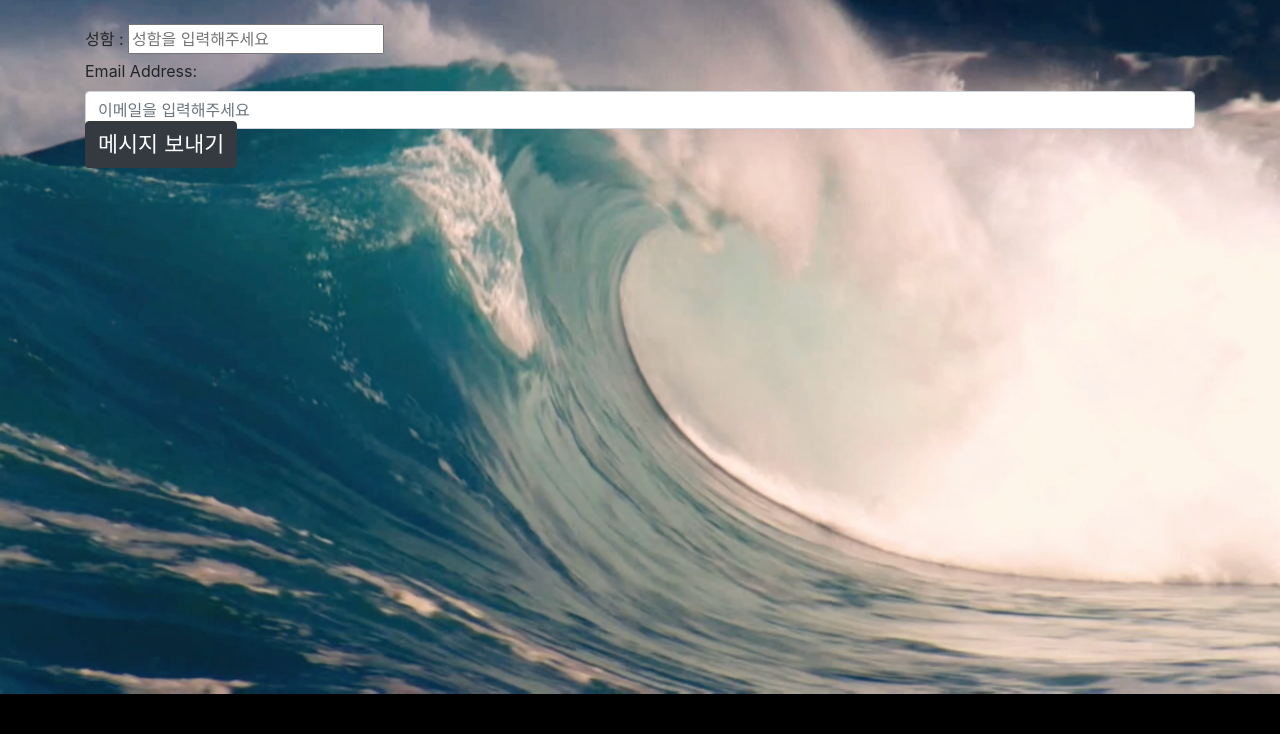
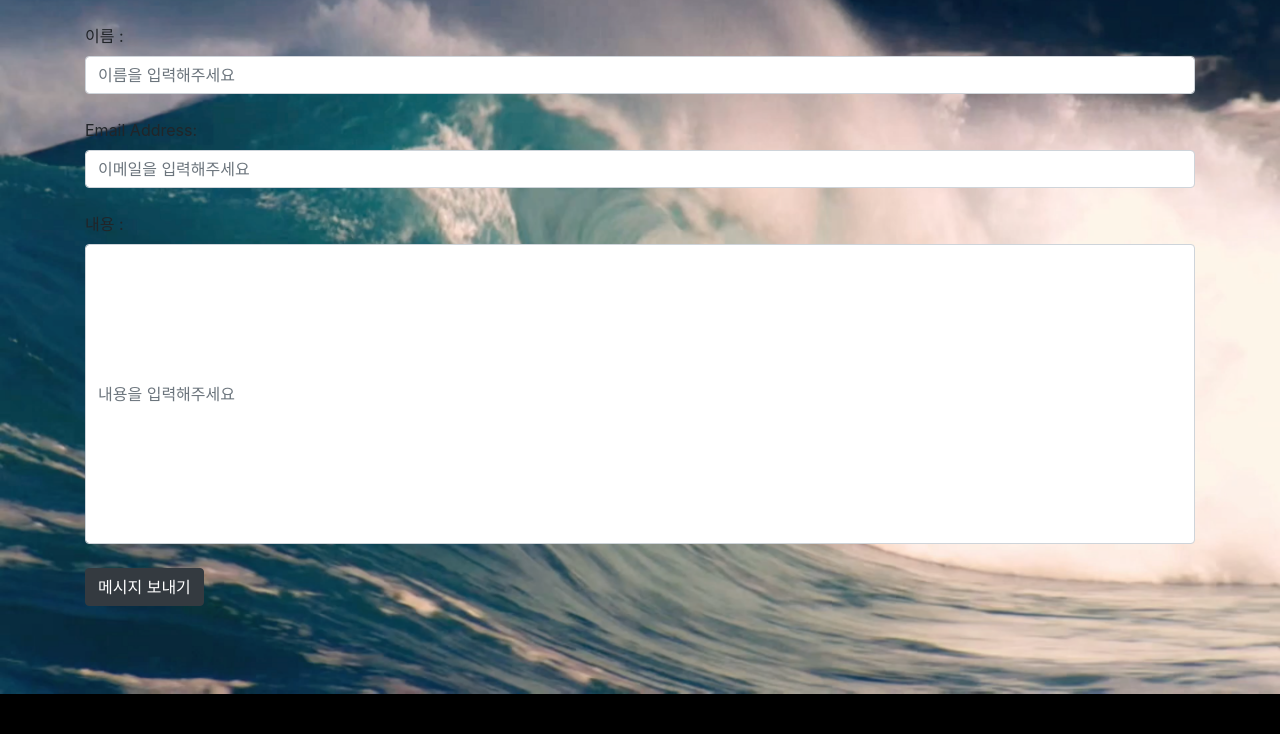
Before and after one commit to wwjdtm/Django_web, a Django app: page /polioapp/Contact/ in a window 1280 px wide. Shown: the part 66-800 px from the top of the page. Run offline with Django 3.2, Linux system fonts and the light colour scheme; some libraries are stand-ins or nearby versions.

Commit message:
구글폼 메일전송

```diff
--- a/winkproject/polioapp/templates/Contact.html
+++ b/winkproject/polioapp/templates/Contact.html
@@ -3,12 +3,14 @@
 {% block content %}
 
 <form class ="gform" method="POST" data-email="kyj560785@gmail.com" action="https://script.google.com/macros/s/AKfycbyHY-hghCgbFWaGKfy27ep3dvSbrI7bAkKKjdBo1lmj0TBuRSU/exec">
-<label for="name">성함 : </label>
-<input id="name" name="name" required placeholder="성함을 입력해주세요"/>
+<label for="name">이름 : </label>
+<input id="name" class="form-control" name="name" required placeholder="이름을 입력해주세요"/>
 <br>
 <label for="email">Email Address:</label>
 <input type="text" class="form-control" name="email" id="email" placeholder="이메일을 입력해주세요"/><br />
-<button class="btn btn-dark" style="font-size: 1.7vmax;margin-bottom:5%;margin-top: -2rem;">
+<label for="data">내용 :</label>
+<input type="text" style="height:300px; " class="form-control" name="data" id="data" placeholder="내용을 입력해주세요"/><br />
+<button class="btn btn-dark" style="margin-bottom:5%; ">
       메시지 보내기</button></div>
 
 {% endblock %}
```
